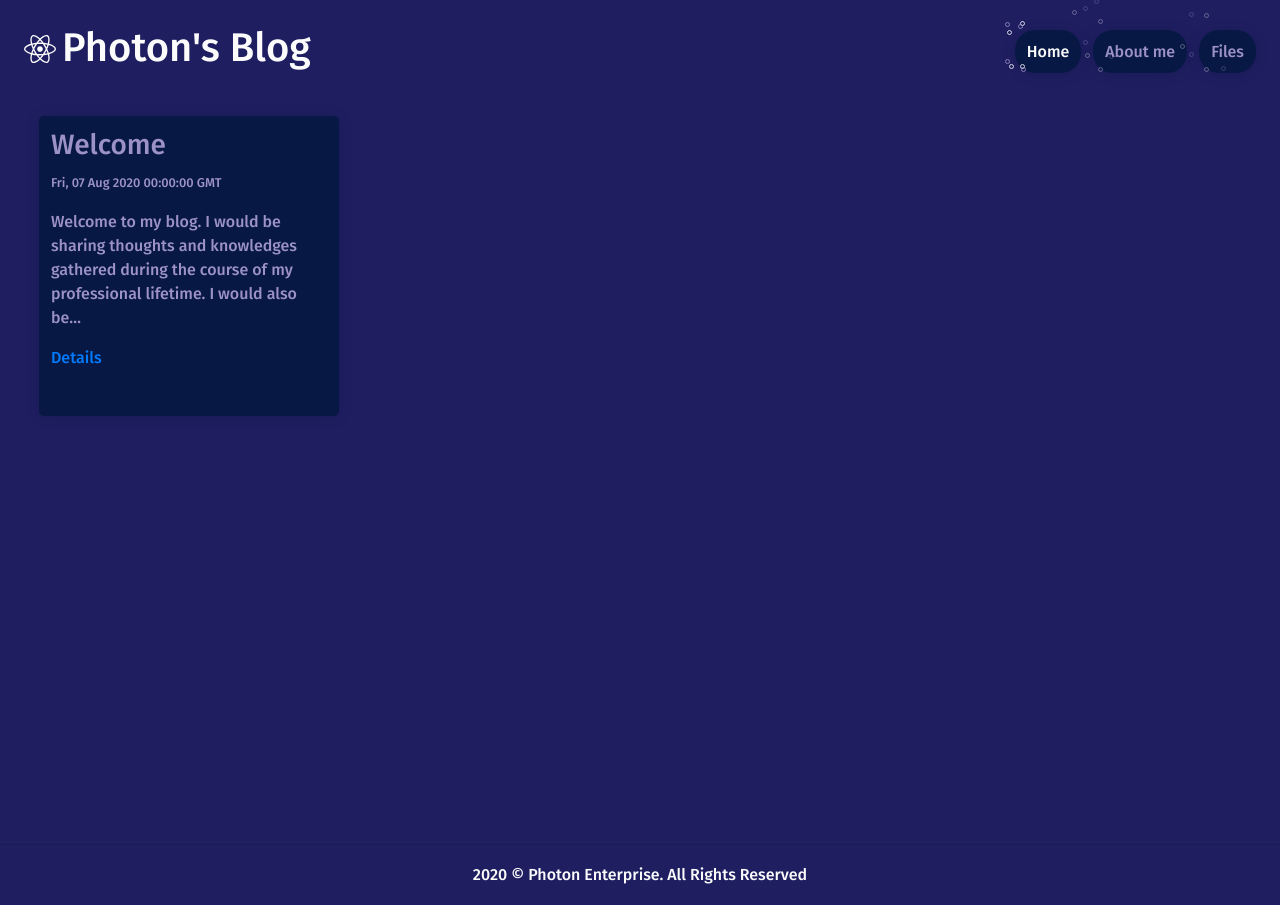
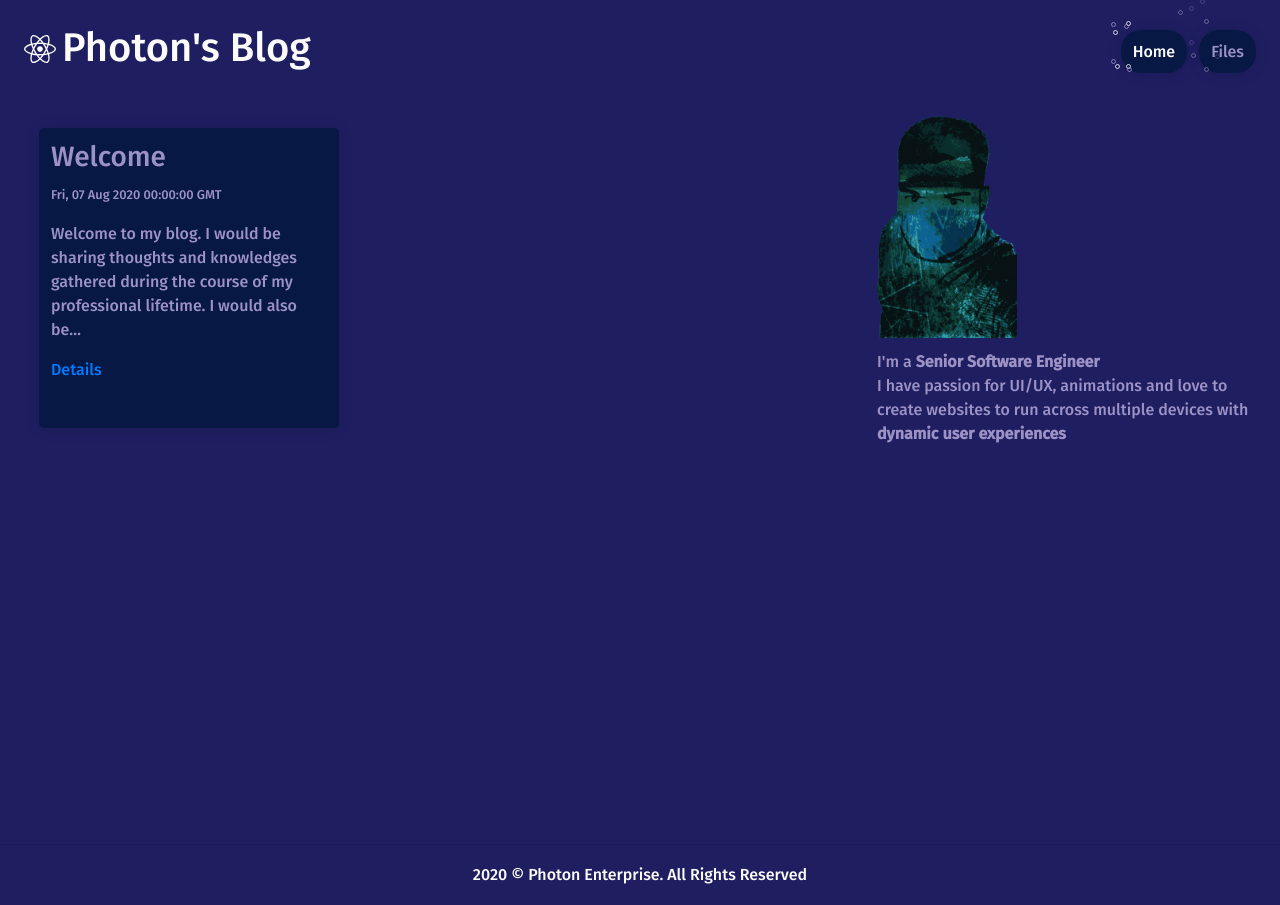
Before and after one commit to mp5maker/react-blog, a Gatsby site: page / in a window 1280 px wide. Built offline with nearby package versions, Linux system fonts and the light colour scheme; Gatsby itself is replaced by a stand-in of ours.

Commit message:
feat: create grids like blog

```diff
--- a/src/Components/Card/Collection/index.js
+++ b/src/Components/Card/Collection/index.js
@@ -6,6 +6,7 @@ import { Link } from 'gatsby'
 export const CardCollection = ({ list = [] }) => {
     return (
         <>
+            <section>
                 {
                     list.map(({ node }) => {
                         return (
@@ -30,6 +31,7 @@ export const CardCollection = ({ list = [] }) => {
                         )
                     })
                 }
+            </section>
         </>
     )
 }
--- a/src/Components/Card/index.js
+++ b/src/Components/Card/index.js
@@ -5,9 +5,9 @@ import "./styles.scss"
 export const Card = ({ children }) => {
     return (
         <>
-            <div className="card-container">
+            <article className="card-container">
                 { children }
-            </div>
+            </article>
         </>
     )
 }
--- a/src/Components/Header/index.js
+++ b/src/Components/Header/index.js
@@ -37,14 +37,6 @@ export const Header = ({ title, page } = {}) => {
                     <li>
                         <Link
                             activeClassName="active"
-                            to={`/about`}>
-                            { t(`ABOUT_ME`) }
-                        </Link>
-                        <Bubbles />
-                    </li>
-                    <li>
-                        <Link
-                            activeClassName="active"
                             to={`/my-files`}>
                             { t(`FILES`) }
                         </Link>
--- a/src/Components/Layout/index.js
+++ b/src/Components/Layout/index.js
@@ -1,14 +1,28 @@
 import React from "react"
 import { graphql, useStaticQuery } from 'gatsby'
 import { I18nextProvider } from 'react-i18next';
+import styled from 'styled-components'
 
 import { PURPLE } from 'Constants/Settings'
 import { Header } from 'Components/Header'
 import { SEO } from 'Components/SEO'
+import { Me } from 'Components/Me'
 import { Footer } from 'Components/Footer'
 import { useColors } from 'Hooks/UseColors'
 import i18n from 'Locales/i18n'
 import "./styles.scss"
+
+const Grid = styled.div`
+    display: grid;
+    grid-template-columns: auto 400px;
+    grid-template-rows: auto;
+`
+
+const Aside = styled.aside`
+    @media only screen and (max-width: 767px) {
+        display: none;
+    }
+`
 
 export const Layout = ({ children, page = '' } = {}) => {
     useColors({ theme: PURPLE })
@@ -32,13 +46,16 @@ export const Layout = ({ children, page = '' } = {}) => {
                 <Header
                     page={page}
                     title={data.site.siteMetadata.title} />
-                <main className="container-fluid">
-                    <div className="layout-container">
+                <Grid className="container-fluid">
+                    <main className="layout-container">
                         <div className={`layout`}>
                             { children }
                         </div>
-                    </div>
-                </main>
+                    </main>
+                    <Aside>
+                        <Me />
+                    </Aside>
+                </Grid>
                 <Footer />
             </I18nextProvider>
         </>
--- /dev/null
+++ b/src/Components/Me/index.js
@@ -0,0 +1,30 @@
+import React from 'react'
+import { useTranslation } from 'react-i18next'
+
+import './styles.scss'
+
+export const Me = () => {
+    const { t } = useTranslation()
+
+    return (
+        <div className={`about-me-container`}>
+            <div className={`image`}>
+                <img src="/ok.png" alt={``} width={140} height={222} />
+            </div>
+            <div className={`description`}>
+                <div>
+                    {t(`I_AM_A`)} <strong>{t(`SENIOR_SOFTWARE_ENGINEER`)}</strong>
+                </div>
+                <div>
+                    {t(`I_HAVE_PASSION_FOR_UI_UX_ANIMATIONS_AND_LOVE_TO_CREATE`)}
+                    {t(`WEBSITES_TO_RUN_ACROSS_MULTIPLE_DEVICES_WITH`)}
+                </div>
+                <div>
+                    <strong>
+                        {t(`DYNAMIC_USER_EXPERIENCES`)}
+                    </strong>
+                </div>
+            </div>
+        </div>
+    )
+}
--- /dev/null
+++ b/src/Components/Me/styles.scss
@@ -0,0 +1,6 @@
+.about-me-container {
+    padding: 12px;
+    .description {
+        margin-top: 12px;
+    }
+}
```
Also changed, not shown: src/pages/about.js (deleted, +0 -15 lines). Lines whose indentation alone changed are shown as unchanged.
